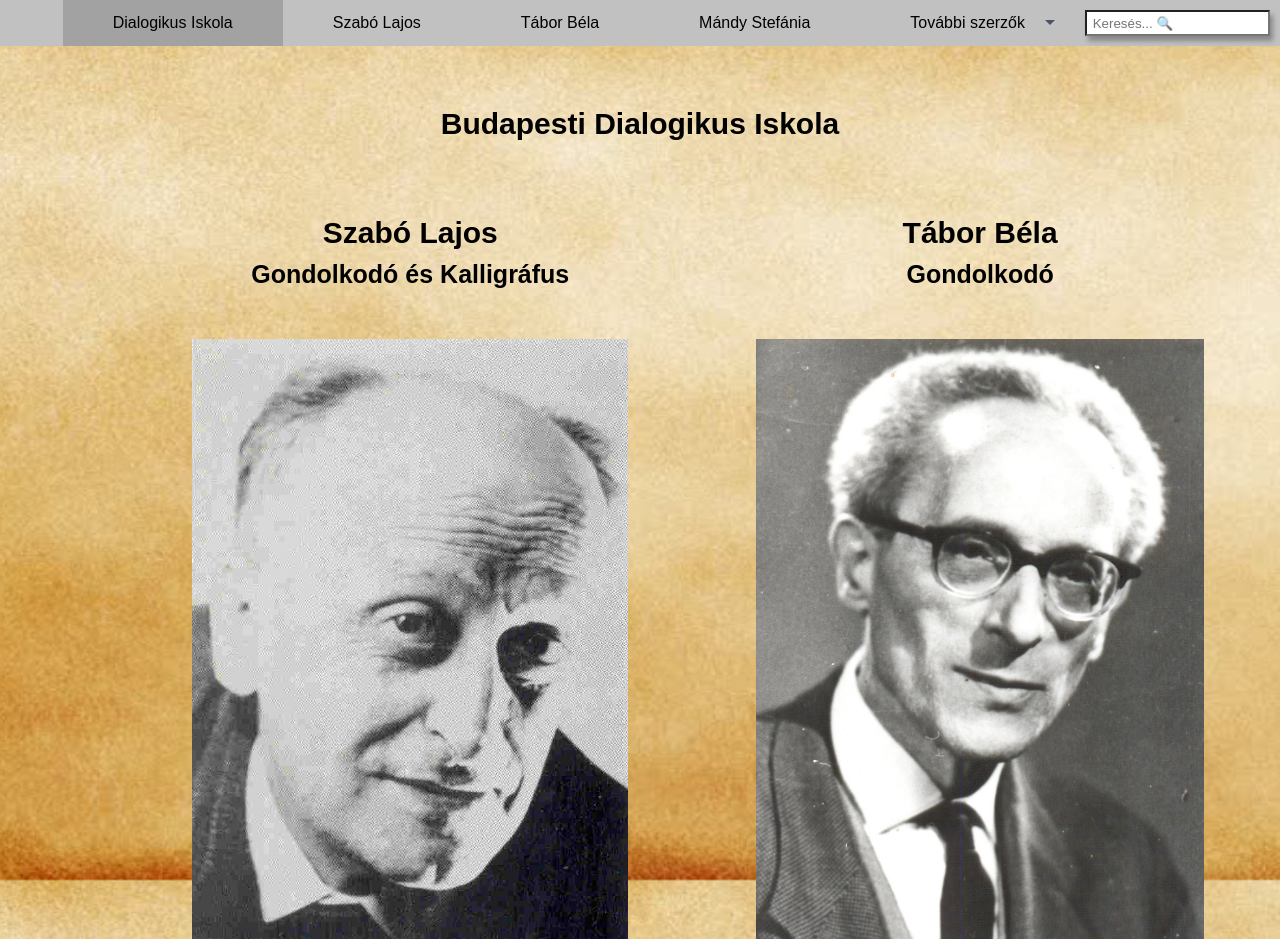
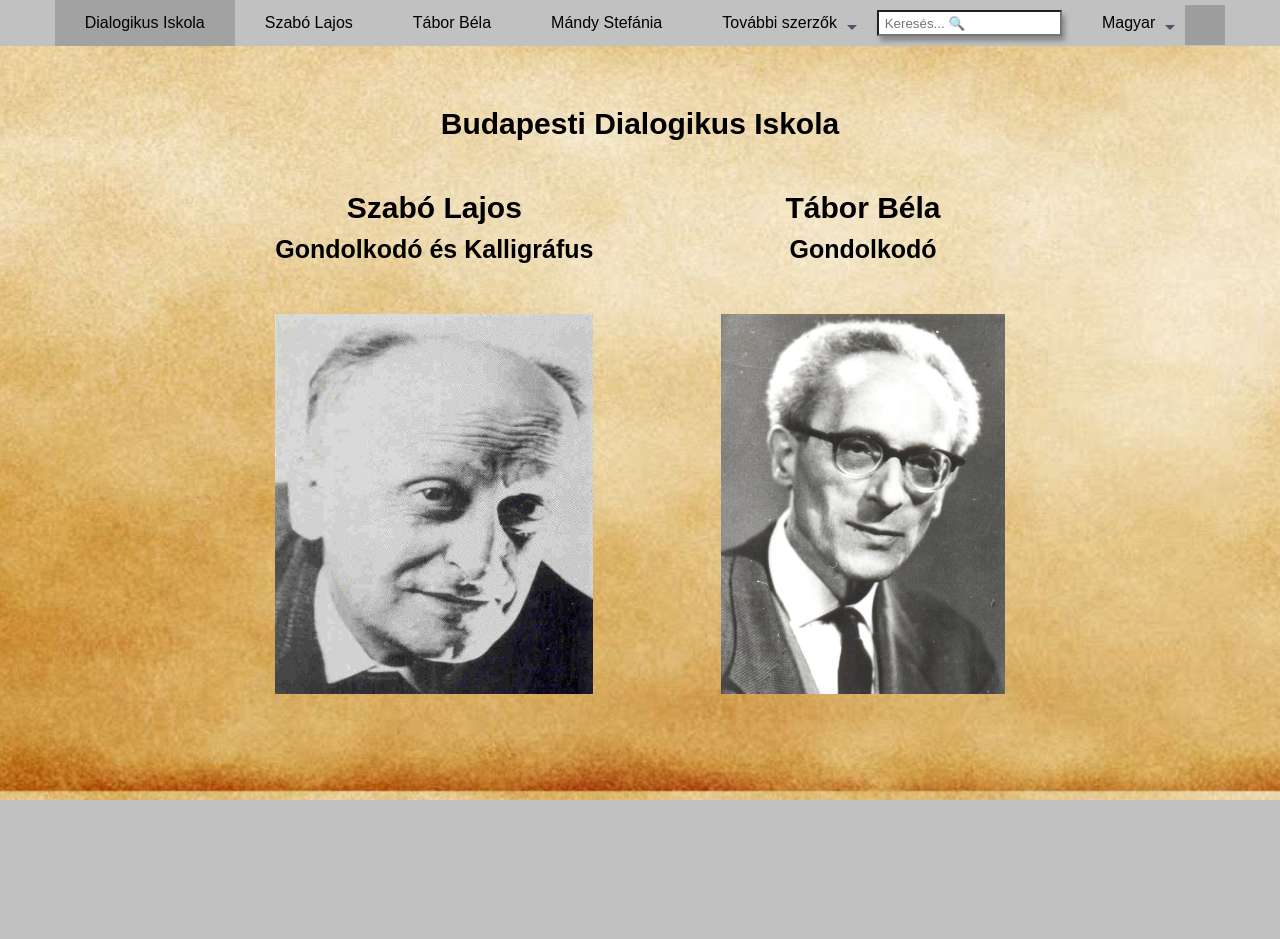
Before and after one commit to Gergez/lajosszabo, a PHP site: page / in a window 1280 px wide; the page is wider, and only the part inside the window is pictured. After the commit the page ends 800 px from the top of that part, so only its background shows below. Run offline with PHP 8.4, Linux system fonts and the light colour scheme; grey boxes are pictures that could not be loaded.

Commit message:
Add files via upload

```diff
--- a/index.html
+++ b/index.html
@@ -16,26 +16,36 @@
 
    <header class="topnav">
       <a class="active" href="#">Dialogikus Iskola</a>
-      <a href="szabolajos.html">Szabó Lajos</a>
-      <a href="taborbela.html">Tábor Béla</a>
-      <a href="mandystefania.html">Mándy Stefánia</a>
+      <a href="szabolajos/szabolajos.html">Szabó Lajos</a>
+      <a href="taborbela/taborbela.html">Tábor Béla</a>
+      <a href="mandystefania/mandystefania.html">Mándy Stefánia</a>
 
         <div class="dropdown">
           <button>További szerzők</button>
 
           <div class="dropdown-content">
-            <a href="horvathagnes.html">Horváth Ágnes</a>
-            <a href="suranyilaszlo.html">Surányi László</a>
-            <a href="taboradam.html">Tábor Ádám</a>
+            <a href="horvathagnes/horvathagnes.html">Horváth Ágnes</a>
+            <a href="suranyilaszlo/suranyilaszlo.html">Surányi László</a>
+            <a href="taboradam/taboradam.html">Tábor Ádám</a>
           </div>
         </div>
       <input type="text" class="search_bar" placeholder=" Keresés... &#x1F50D;" >
+
+    <div class="dropdown">
+      <button>Magyar</button>
+
+
+      <div class="dropdown-content">
+        <a href="">Angol</a>
+        <a href="">Német</a>
+        <a href="">Francia</a>
+      </div>
+    </div>
+
+      <img class="language_flag" src="kepek/magyar_zaszlo.svg" alt="Magyar nyelv">
     </header>
 
 <div style="visibility:none;pointer-events:none; margin-bottom:100px;">filler</div>
-
-
-
 
 
 
@@ -45,15 +55,17 @@
           <div class=szl_container>
             <h2 class="person_name">Szabó Lajos</h2>
             <h3 class="person_title">Gondolkodó és Kalligráfus</h3>
-            <a href="szabolajos.html"><img class="szl_portre" src="SZL_01.jpg" alt="Szabó Lajos portré" style="height:100%; width:100%" > </a>
+            <a href="szabolajos/szabolajos.html"><img class="szl_portre" src="kepek/SZL_01.jpg" alt="Szabó Lajos portré" style="height:100%; width:100%" > </a>
           </div>
+
+
 
 <div class="placeholder"></div>
 
           <div class="tb_container">
             <h2 class="person_name">Tábor Béla</h2>
             <h3 class="person_title">Gondolkodó</h3>
-            <a href="taborbela.html"><img class="tb_portre" src="TB_foto.jpg" alt="Tábor Béla portré" style="height:100%; width:100%" ></a>
+            <a href="taborbela/taborbela.html"><img class="tb_portre" src="kepek/TB_foto.jpg" alt="Tábor Béla portré" style="height:100%; width:100%" ></a>
           </div>
       </div>
 
--- a/styles.css
+++ b/styles.css
@@ -8,7 +8,7 @@
 *{box-sizing: border-box;}
 
 html {
-  background: url(2.jpg) no-repeat center center fixed;
+  background: url(kepek/2.jpg) no-repeat center center fixed;
   -webkit-background-size: cover;
   -moz-background-size: cover;
   -o-background-size: cover;
@@ -35,7 +35,6 @@ h1,h2,h3,h4,h5,h6
 {
   padding: 0;
   margin: 0;
-
 }
 
  h1
@@ -62,21 +61,24 @@ h3
 {
   position:fixed;
   display:flex;
+  -webkit-display:flex;
   flex-direction:row;
+  flex-wrap: wrap;
   float:right;
-  width:100%;
+  width: 100%;
   background-color: #c1c1c1;
-  justify-content: flex-end;
+  background-size:150%;
+  justify-content: center;
   color:black;
 }
 
 /* POSITION AND STYLE THE NAVBAR LINKS */
 .topnav a
 {
-  display: inline-block;
+  display: flex;
   position:relative;
   color: black;
-  padding: 14px 50px;
+  padding: 14px 30px;
   text-decoration: none;
   font-size: 1.6rem;
   background:#c1c1c1;
@@ -90,10 +92,19 @@ h3
 }
 
 /* ADD A COLOR TO THE ACTIVE/CURRENT LINK */
-.topnav a.active {
+.topnav a.active
+{
   background-color: #a2a2a2;
   color: black;
 }
+
+/* ADD BORDER TO THE NAV ELEMENTS */
+/* .topnav a, .topnav .dropdown
+{
+  border-right: 1px solid white;
+} */
+
+
 
 /************       DROPDOWN MENU  START        ********************/
 
@@ -112,7 +123,7 @@ h3
   border:0px;
   text-decoration: none;
   font-size: 1.6rem;
-  padding: 14px 50px;
+  padding: 14px 30px;
   pointer-events: none;
 }
 
@@ -131,13 +142,13 @@ h3
   height: 0;
   border: 5px solid transparent;
   border-top-color: #4B5468;
-  top: 20px;
-  right: 20px;
+  top: 25px;
+  right: 10px;
 }
 
 .dropdown:hover button::after
 {
-  border-top-color: #ffffff;
+  border-top-color:white;
 }
 
 /* DROPDOWN CONTENT (HIDDEN BY DEFAULT) */
@@ -185,7 +196,20 @@ h3
 {
   margin: 10px;
   box-shadow: 3px 5px 5px #888888;
+}
 
+
+/* LANGUAGE SELECTION */
+
+
+.language_flag
+{
+  display:block;
+  align-items: center;
+  justify-content: center;
+  width:40px;
+  height:40px;
+  margin-top:5px;
 }
 
 /************       TOP NAVIGATION END       ********************/
@@ -196,7 +220,7 @@ h3
 {
   display: block;
   text-align: center;
-  margin-bottom:75px;
+  margin-bottom:50px;
 }
 
 
@@ -205,13 +229,11 @@ h3
 .szl_tb_container
 {
   display:flex;
-  flex-
-  margin:auto;
+  flex-wrap:wrap;
+  justify-content: center;
   width:100%;
-
-  margin-left: 15%;
-  margin-right: 15%;
-  margin-bottom: 5%;
+  height:600px;
+  flex-grow: 1;
 }
 
 
@@ -219,14 +241,15 @@ h3
 .szl_container
 {
   display:block;
-  height:600px;
+  height:380px;
   margin-right:10%;
+  margin-bottom:200px;
 }
 
 .tb_container
 {
   display:block;
-  height:600px;
+  height:380px;
 }
 
 
@@ -239,7 +262,6 @@ h3
 
 .tb_portre
 {
-  float:right;
   height:inherit;
   width:auto;
 }
@@ -258,5 +280,20 @@ h3
   margin-bottom:50px;
 }
 
+@media screen and (max-width:1150px) {
+
+  .topnav
+  {
+    display:block;
+    align-items: center;
+  }
+
+  .topnav ~
+  {
+    align-items: center;
+    float:center;
+  }
+
+}
 
 /************       SZL,TB KÉPEK   END       ********************/
```
